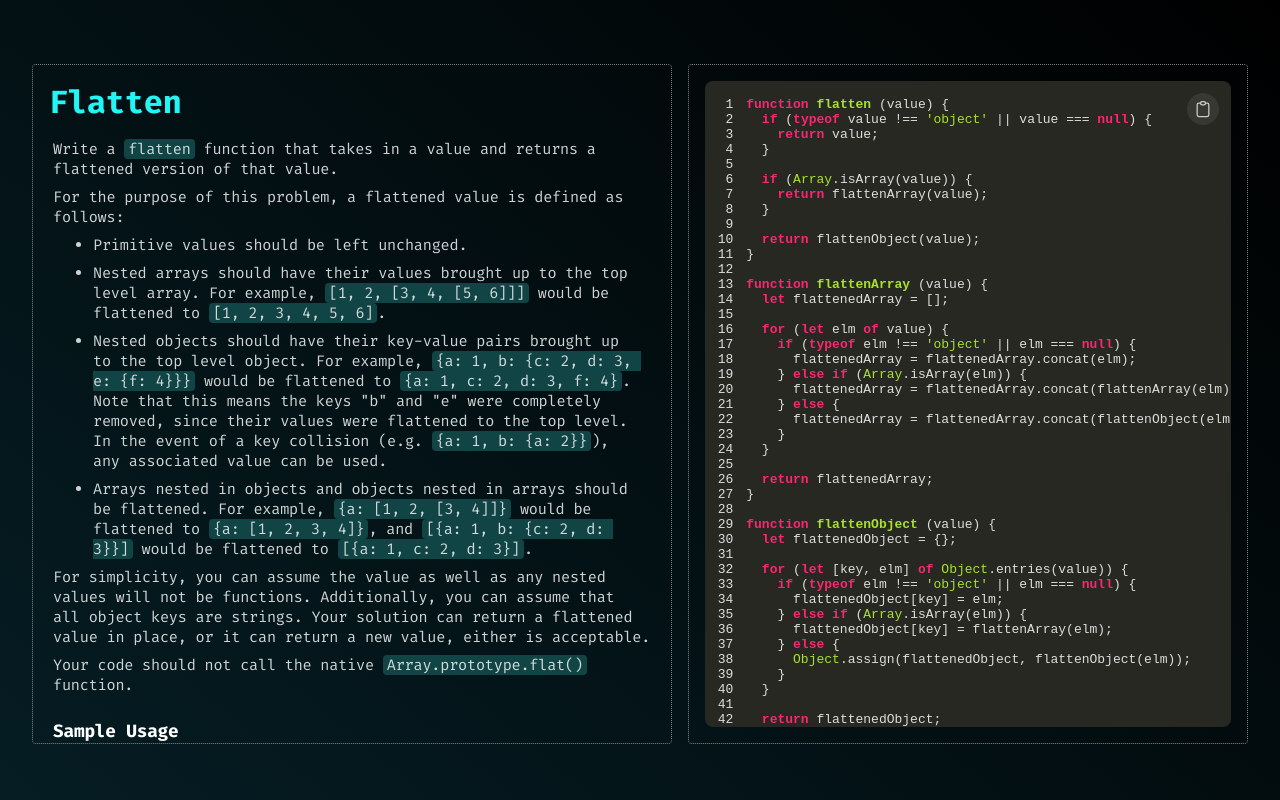
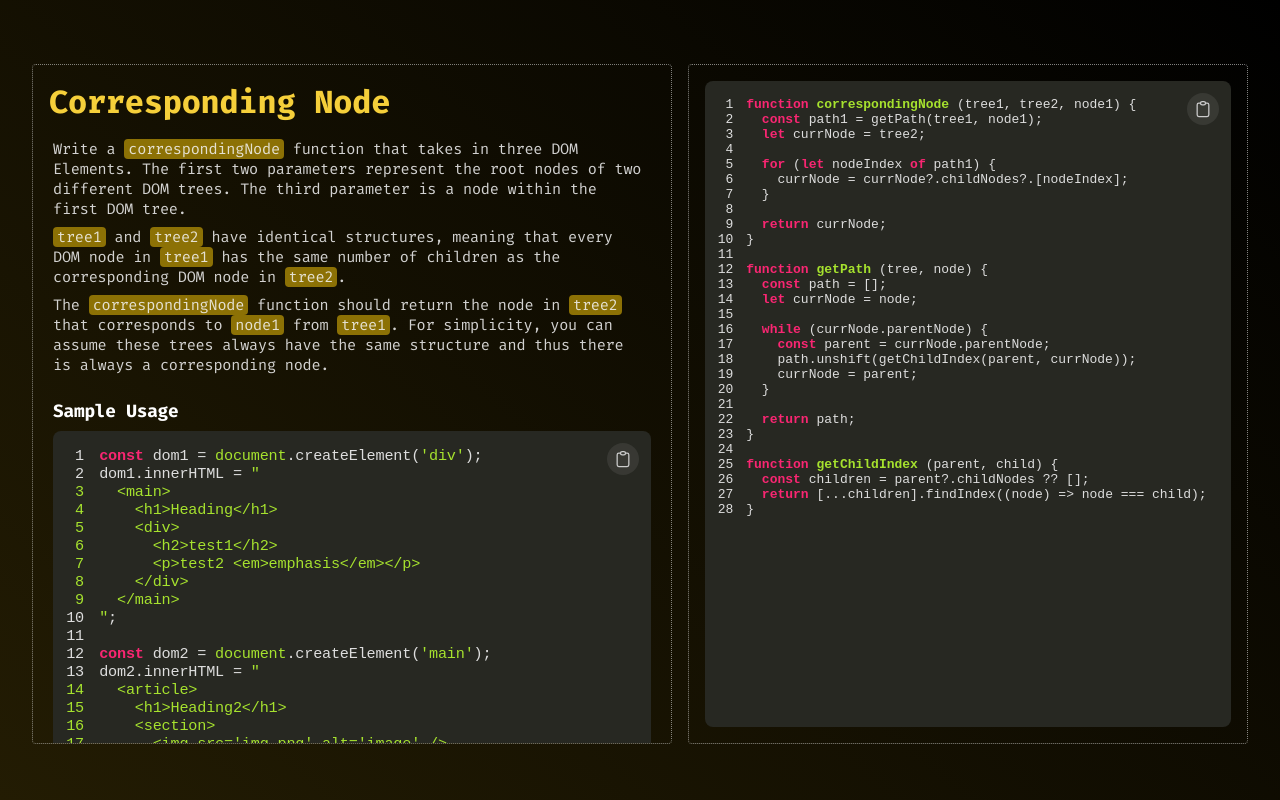
Before and after one commit to DemonDaddy22/frontend-expert, a React (Create React App) app: page / in a window 1280 px wide. Built offline with nearby package versions, Linux system fonts and the light colour scheme.

Commit message:
🚀 Implement Corresponding Node exercise (#67)
Co-authored-by: Rohan Gupta <rohan.gupta@gameskraft.com>

```diff
--- a/src/App.tsx
+++ b/src/App.tsx
@@ -1,13 +1,13 @@
 import React from 'react';
 import './App.scss';
-import Flatten from './components/Flatten';
+import CorrespondingNode from './components/CorrespondingNode';
 import ThemeContextProvider from './context/ThemeContext';
 
 function App() {
   return (
     <ThemeContextProvider>
       <div className="container">
-        <Flatten />
+        <CorrespondingNode />
       </div>
     </ThemeContextProvider>
   );
--- /dev/null
+++ b/src/components/CorrespondingNode/codeBlocks.ts
@@ -0,0 +1,54 @@
+export const sampleUsage = `const dom1 = document.createElement('div');
+dom1.innerHTML = "
+  <main>
+    <h1>Heading</h1>
+    <div>
+      <h2>test1</h2>
+      <p>test2 <em>emphasis</em></p>
+    </div>
+  </main>
+";
+
+const dom2 = document.createElement('main');
+dom2.innerHTML = "
+  <article>
+    <h1>Heading2</h1>
+    <section>
+      <img src='img.png' alt='image' />
+      <h3>test5 <strong>strong</strong></h3>
+    </section>
+  </article>
+";
+
+correspondingNode(dom1, dom2, dom1); // dom2
+correspondingNode(dom1, dom2, dom1.querySelector('h2')); // <img src="img.png" alt="image" />
+correspondingNode(dom1, dom2, dom1.querySelector('em')); // <strong>strong</strong>`;
+
+export const solutionCode = `function correspondingNode (tree1, tree2, node1) {
+  const path1 = getPath(tree1, node1);
+  let currNode = tree2;
+
+  for (let nodeIndex of path1) {
+    currNode = currNode?.childNodes?.[nodeIndex];
+  }
+
+  return currNode;
+}
+
+function getPath (tree, node) {
+  const path = [];
+  let currNode = node;
+
+  while (currNode.parentNode) {
+    const parent = currNode.parentNode;
+    path.unshift(getChildIndex(parent, currNode));
+    currNode = parent;
+  }
+
+  return path;
+}
+
+function getChildIndex (parent, child) {
+  const children = parent?.childNodes ?? [];
+  return [...children].findIndex((node) => node === child);
+}`;
--- /dev/null
+++ b/src/components/CorrespondingNode/index.tsx
@@ -0,0 +1,47 @@
+import React from 'react';
+import { PROJECT_COLORS } from '../../constants/theme';
+import ProjectPage from '../ProjectPage';
+import QuestionDetails from '../QuestionDetails';
+import CodeBlock from '../UI/CodeBlock';
+import { sampleUsage, solutionCode } from './codeBlocks';
+import classes from './styles.module.scss';
+
+const CorrespondingNode: React.FC<Props> = () => {
+  return (
+    <ProjectPage background={PROJECT_COLORS.PROJECT25.background} containerClassName={classes.pageContainer}>
+      <QuestionDetails
+        title='Corresponding Node'
+        titleClassName={classes.questionTitle}
+        containerClassName={classes.questionDetails}
+        descriptionClassName={classes.questionDescription}>
+        <p>
+          Write a <span className={classes.questionDescriptionHighlight}>correspondingNode</span> function that takes in
+          three DOM Elements. The first two parameters represent the root nodes of two different DOM trees. The third
+          parameter is a node within the first DOM tree.
+        </p>
+        <p>
+          <span className={classes.questionDescriptionHighlight}>tree1</span> and{' '}
+          <span className={classes.questionDescriptionHighlight}>tree2</span> have identical structures, meaning that
+          every DOM node in <span className={classes.questionDescriptionHighlight}>tree1</span> has the same number of
+          children as the corresponding DOM node in <span className={classes.questionDescriptionHighlight}>tree2</span>.
+        </p>
+        <p>
+          The <span className={classes.questionDescriptionHighlight}>correspondingNode</span> function should return the
+          node in <span className={classes.questionDescriptionHighlight}>tree2</span> that corresponds to{' '}
+          <span className={classes.questionDescriptionHighlight}>node1</span> from{' '}
+          <span className={classes.questionDescriptionHighlight}>tree1</span>. For simplicity, you can assume these
+          trees always have the same structure and thus there is always a corresponding node.
+        </p>
+        <div className={classes.codeWrapper}>
+          <h3 className={classes.codeBlockHeader}>Sample Usage</h3>
+          <CodeBlock codeString={sampleUsage} />
+        </div>
+      </QuestionDetails>
+      <section className={classes.solutionContainer}>
+        <CodeBlock codeString={solutionCode} containerClassName={classes.fullHeight} />
+      </section>
+    </ProjectPage>
+  );
+};
+
+export default CorrespondingNode;
--- /dev/null
+++ b/src/components/CorrespondingNode/styles.module.scss
@@ -0,0 +1,64 @@
+@import '../../constants/theme.scss';
+@import '../../utils/mixins.scss';
+
+.pageContainer {
+  @media screen and (min-width: 992px) {
+    overflow-y: hidden;
+  }
+}
+
+.questionDetails {
+  @media screen and (min-width: 992px) {
+    max-width: 40rem;
+    max-height: 85vh;
+    overflow-y: auto;
+  }
+}
+
+.questionDescription {
+  @include spacing (0 0.25rem);
+  word-break: break-word;
+  white-space: break-spaces;
+}
+
+.questionTitle {
+  color: $project-header-25;
+}
+
+.break {
+  @include spacing ($margin: 0.5rem 0);
+}
+
+.questionDescriptionHighlight {
+  @include spacing (0 0.25rem);
+  background-color: $project-highlight-25;
+  border-radius: 0.25rem;
+}
+
+.codeWrapper {
+  @include spacing (0.5rem 0);
+}
+
+.codeBlockHeader {
+  @include spacing (0.5rem 0);
+  color: $white;
+}
+
+.solutionContainer {
+  @include spacing (1rem);
+  border: 1px dotted rgba($color: $white, $alpha: 0.5);
+  border-radius: 0.25rem;
+  align-self: stretch;
+  flex: 1;
+
+  @media screen and (min-width: 992px) {
+    overflow-y: auto;
+    max-width: 60rem;
+    max-height: 85vh;
+  }
+}
+
+.fullHeight {
+  @include spacing (0, 0);
+  height: 100%;
+}
--- a/src/constants/theme.scss
+++ b/src/constants/theme.scss
@@ -176,3 +176,8 @@ $project-output-23: #E5EEC2;
 $project-bg-24: linear-gradient(40deg, #051D23 0%, $black 100%);
 $project-header-24: #23F5F5;
 $project-highlight-24: #114445;
+
+// project-25
+$project-bg-25: linear-gradient(40deg, #231C03 0%, $black 100%);
+$project-header-25: #F5CF3A;
+$project-highlight-25: #8C7105;
--- a/src/constants/theme.ts
+++ b/src/constants/theme.ts
@@ -90,4 +90,7 @@ export const PROJECT_COLORS: { [key: string]: { [key: string]: string } } = {
   PROJECT24: {
     background: `linear-gradient(40deg, #051D23 0%, ${COLORS.BLACK} 100%)`,
   },
+  PROJECT25: {
+    background: `linear-gradient(40deg, #231C03 0%, ${COLORS.BLACK} 100%)`,
+  },
 };
```
Also changed, not shown: src/components/CorrespondingNode/README.md (added), 1 other file (tests, documents, lock files or other folders).
